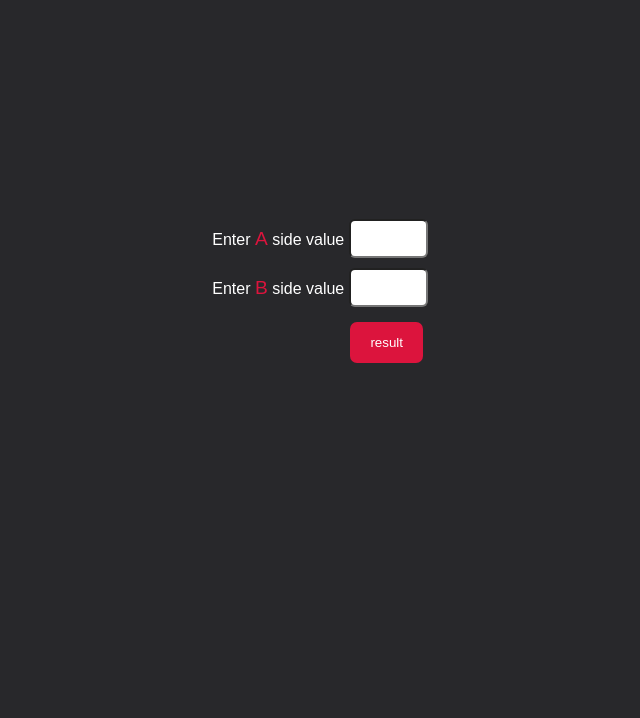
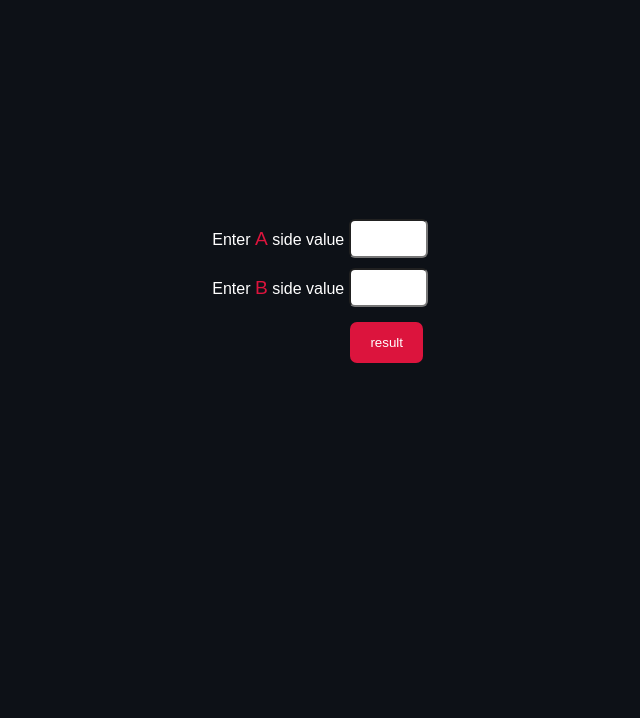
Before and after one commit to Richu-Gokul/Hypotenuse, a plain HTML site: page index.html in a window 1280 px wide. Shown: the part 82-800 px from the top of the page, without its empty margins (320-960 px from the left). Drawn offline with Linux system fonts and the light colour scheme.

Commit message:
Update index.css

```diff
--- a/index.css
+++ b/index.css
@@ -7,7 +7,7 @@ body {
   padding: 0;
   box-sizing: border-box;
   font-family: sans-serif;
-  background-color: #28282B;
+  background-color: #0d1117;
   color: white;
 }
 header {
```
